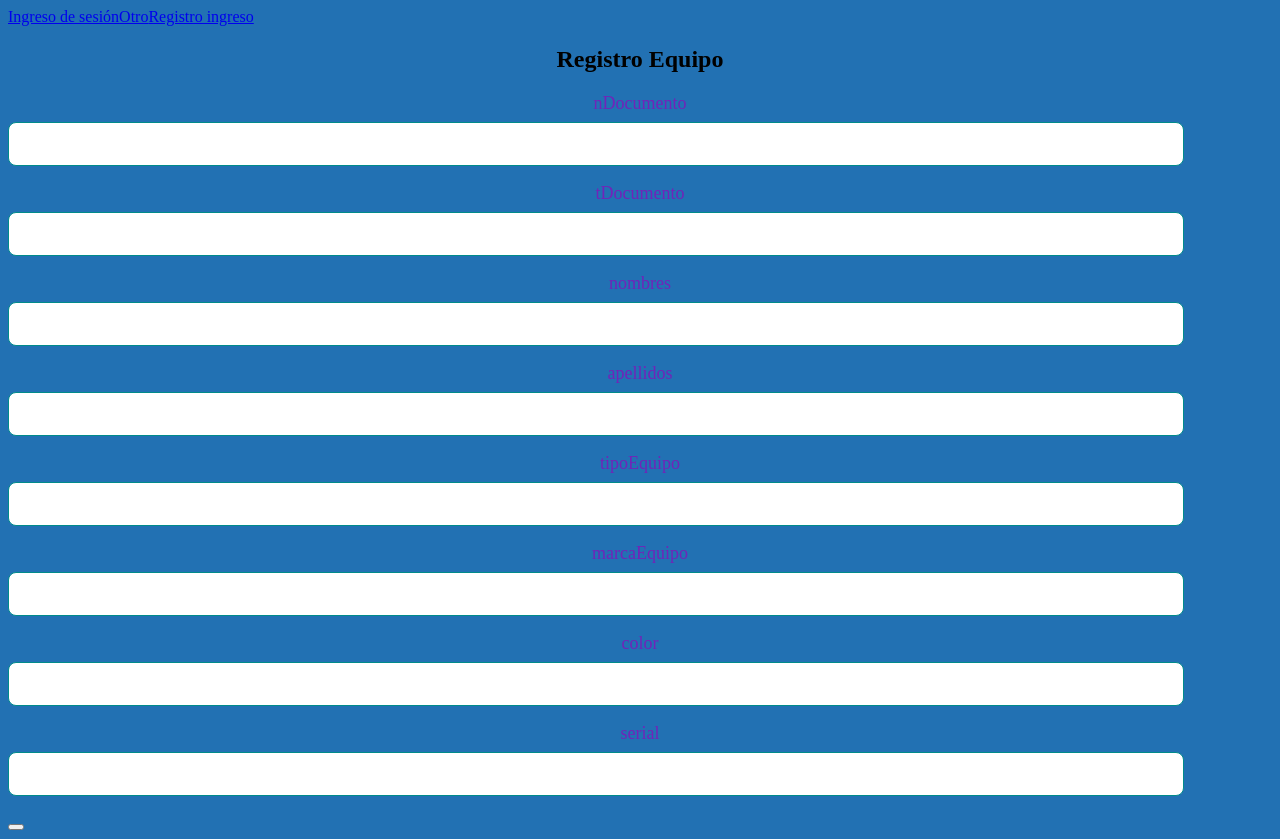
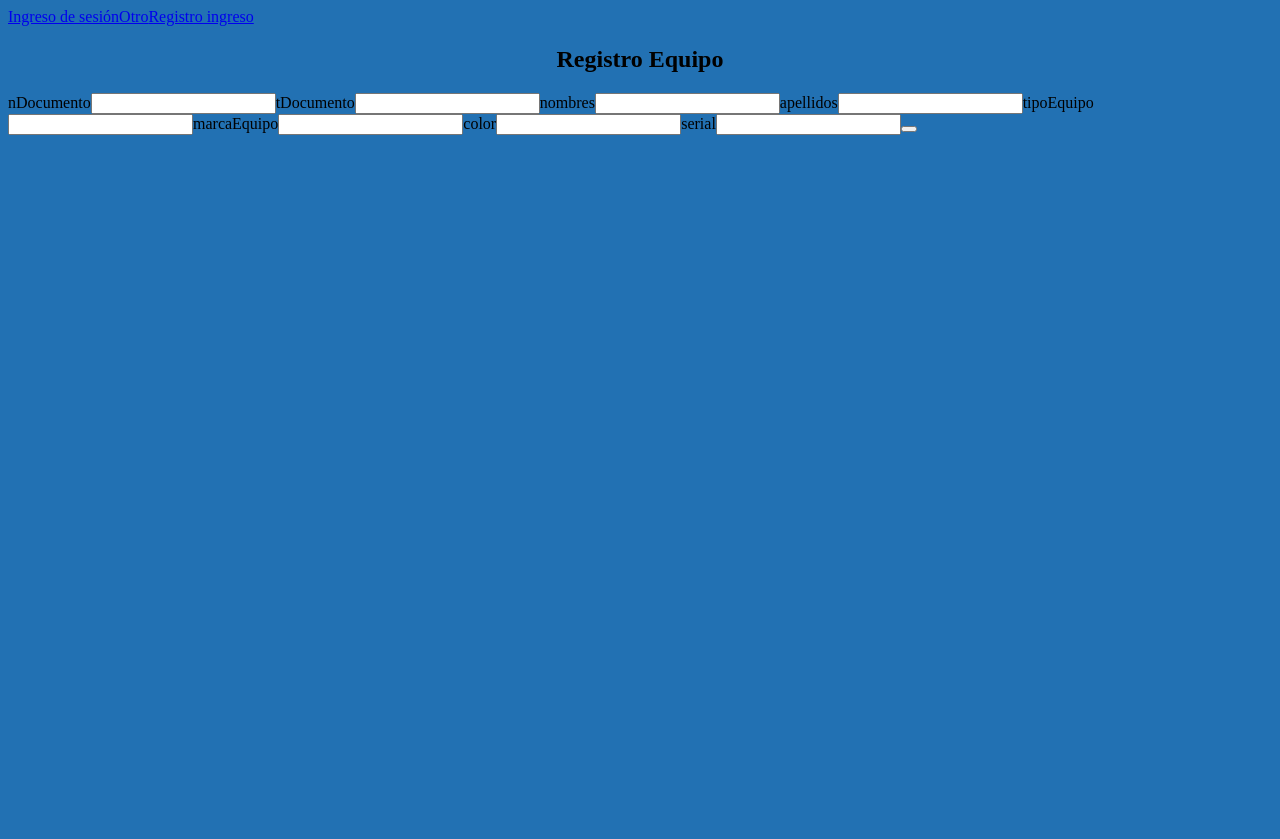
Before and after one commit to Mauricio4-alt/Security-log-system, a React (Vite) app in the folder DEVELOP/FRONTEND/security-log-system/: page /security/registro-ingreso in a window 1280 px wide. After the commit the page ends 800 px from the top, so only its background shows below. Built offline with nearby package versions, Linux system fonts and the light colour scheme.

Commit message:
chore: eliminando componente layout

```diff
--- a/DEVELOP/FRONTEND/security-log-system/src/Tools/componentsTools.jsx
+++ b/DEVELOP/FRONTEND/security-log-system/src/Tools/componentsTools.jsx
@@ -1,6 +1,6 @@
 export function InputForm({ name, inputType, value, onChange }) {
   return (
-    <div className="input-group">
+    <>
       <label htmlFor={name}>{name}</label>
       <input
         type={inputType}
@@ -9,6 +9,6 @@ export function InputForm({ name, inputType, value, onChange }) {
         onChange={onChange}
         required
       />
-    </div>
+    </>
   )
 }
```
Also changed, not shown: DEVELOP/FRONTEND/security-log-system/src/securityLayout.jsx (deleted, +0 -11 lines).
